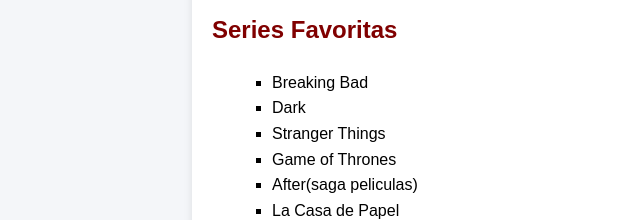
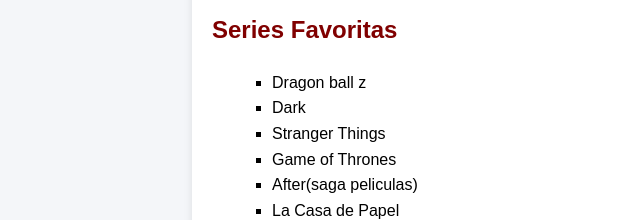
Before and after one commit to realesGoD/Proyectocuc1-1, a plain HTML site: page index.html in a window 1280 px wide. Shown: the part 583-803 px from the top of the page, 28-668 px from the left. Drawn offline with Linux system fonts and the light colour scheme.

Commit message:
Cambio hobies

```diff
--- a/index.html
+++ b/index.html
@@ -69,7 +69,7 @@
 
     <h2>Series Favoritas</h2>
     <ul>
-      <li>Breaking Bad</li>
+      <li>Dragon ball z</li>
       <li>Dark</li>
       <li>Stranger Things</li>
       <li>Game of Thrones</li>
```
